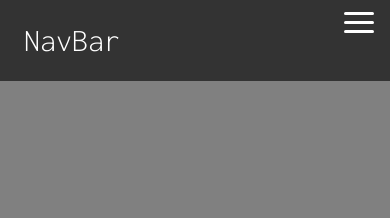
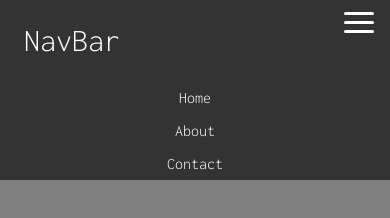
Before and after one commit to ersnrosario/cpnt260-nav-bar, a plain HTML site: page index.html in a window 390 px wide. Drawn offline with Linux system fonts and the light colour scheme.

Commit message:
change css media to show links as columns

```diff
--- a/styles.css
+++ b/styles.css
@@ -67,27 +67,26 @@ body {
 }
 
 @media (max-width: 600px) {
+  .toggle-button {
+    display: flex;
+}
+
   .navbar {
-      flex-direction: column-reverse;
+      flex-direction: column;
       align-items: flex-start;
-  }
-
-  .toggle-button {
-      display: flex;
+      width: 100%;
   }
 
   .navbar-links {
-      display: none;
       width: 100%;
   }
 
   .navbar-links ul {
       width: 100%;
-      flex-direction: column;
-      align-items:flex-start;
+      flex-direction:column
   }
 
-  .navbar-links ul li {
+  .navbar-links li {
       text-align: center;
   }
 
```
